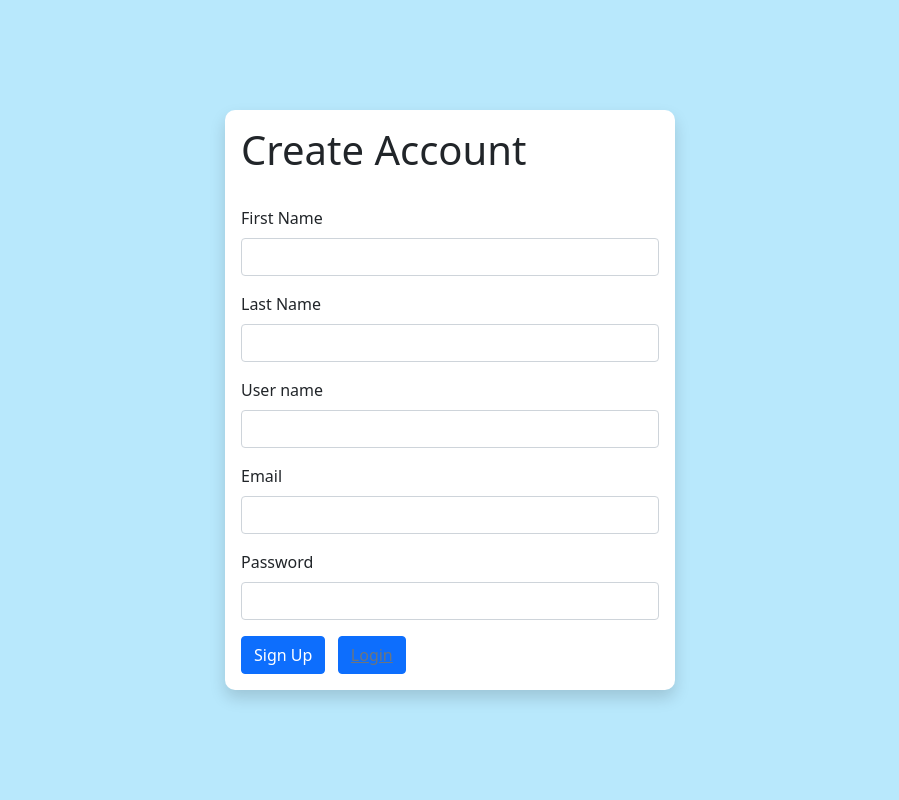
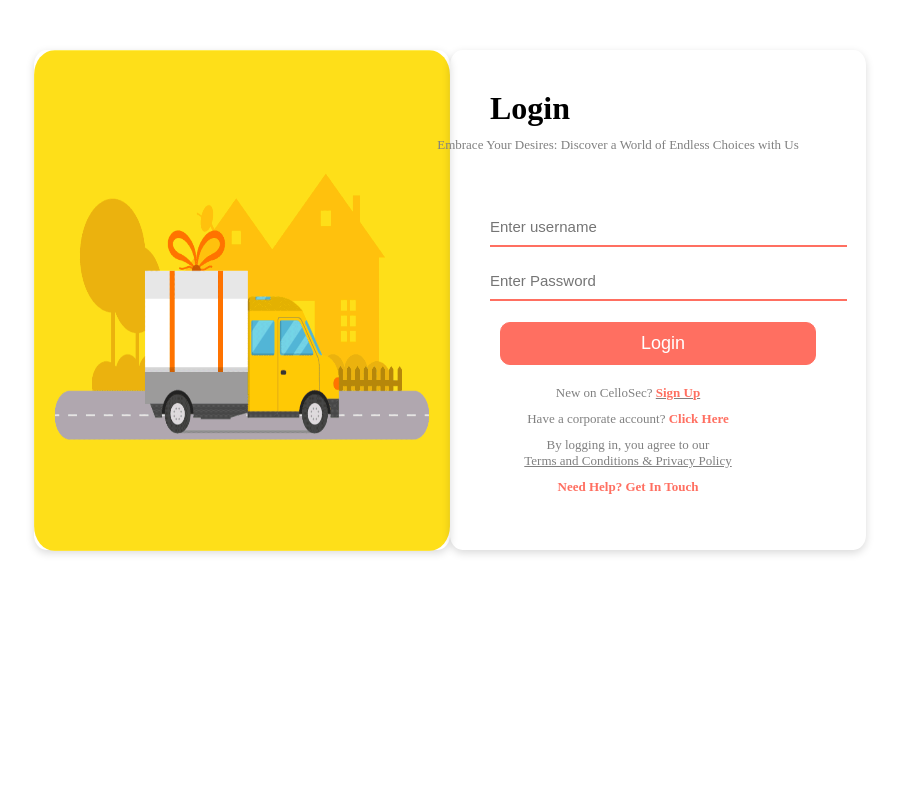
Before and after one commit to vuld0/CelloSec, a PHP site: page / in a window 1280 px wide. Shown: the whole page, without its empty margins (190-1089 px from the left). Run offline with PHP 8.4, Linux system fonts and the light colour scheme.

Commit message:
refactored and new login and signup layout has been added

```diff
--- /dev/null
+++ b/css/signup.css
@@ -0,0 +1,183 @@
+* {
+    padding: 0;
+    margin: 0;
+  }
+  #data {
+    display: flex;
+    height: 500px;
+    width: 65%;
+    margin: auto;
+    margin-top: 50px;
+  }
+  #Obj {
+    height: 500px;
+    width: 50%;
+    margin: auto;
+    border-radius: 3%;
+    box-shadow: rgba(0, 0, 0, 0.15) 0px 3px 8px;
+  }
+  #Obj h1 {
+    padding-top: 40px;
+    /* padding-left: 10%; */
+    font-style: arial;
+    margin-left: 40px;
+  }
+  #Obj p {
+    font-size: small;
+    margin-top: 10px;
+  }
+  #faf {
+    color: rgb(255, 111, 97);
+  }
+  button {
+    padding: 10px 130px 10px 140px;
+    margin-top: 5%;
+    margin-left: 50px;
+    font-size: large;
+    color: white;
+    background-color: rgb(255, 111, 97);
+    border-radius: 10px;
+    border: 1px solid rgb(255, 111, 97);
+  }
+  .input-cont {
+    margin-top: 40px;
+    padding-left: 20%;
+    padding-right: 30px;
+    color: grey;
+    font-size: 15px;
+    padding-left: 40px;
+  }
+  #line {
+    width: 80%;
+    border: 1px solid rgb(255, 111, 97);
+    margin: auto;
+    margin-bottom: 30px;
+  }
+  #Rj,
+  #Dk,
+  #AB,
+  #faf,
+  #AJ,
+  #Rj1 {
+    text-align: center;
+    color: grey;
+  }
+  #jaan {
+    margin-left: 60px;
+    color: grey;
+  }
+  br {
+    color: rgb(255, 111, 97);
+  }
+  #AJ b {
+    color: rgb(255, 111, 97);
+  }
+  #Dk b {
+    color: rgb(255, 111, 97);
+  }
+  #faf b {
+    color: rgb(255, 111, 97);
+  }
+  #first {
+    padding-left: 0%;
+    padding-top: 0%;
+    height: 501px;
+    width: 100%;
+    border-radius: 5%;
+  }
+  h3 {
+    margin-top: 40px;
+    text-align: center;
+    font-size: 25px;
+  }
+  #p1 {
+    text-align: center;
+    font-size: 20px;
+    line-height: 16px;
+    padding-top: 10px;
+    color: grey;
+  }
+  a {
+    color: gray;
+  }
+  #Aj1 {
+    padding-left: 45px;
+    color: grey;
+  }
+  #Rj {
+    padding-top: 10px;
+  }
+  #fact {
+    padding: 10px 158px 10px 0px;
+    outline: 0px;
+    font-size: 15px;
+    margin-bottom: 25px;
+  }
+
+  #user {
+    padding: 10px 45px 10px 0px;
+    outline: 0px;
+    border: 0px;
+    border-bottom: 2px solid rgb(255, 111, 97);
+    font-size: 15px;
+    width: 300px;
+    margin-top: -10px;
+  }
+  #password {
+    padding: 10px 158px 10px 0px;
+    outline: 0px;
+    border: 0px;
+    border-bottom: 2px solid rgb(255, 111, 97);
+    font-size: 15px;
+    margin-top: 15px;
+  }
+  #mobile {
+    padding: 10px 158px 10px 0px;
+    outline: 0px;
+    border: 0px;
+    border-bottom: 2px solid rgb(255, 111, 97);
+    font-size: 15px;
+    margin-top: 15px;
+  }
+  #AJ {
+    margin-left: -80px;
+  }
+  #Rj1 {
+    padding-top: 10px;
+  }
+  #line1 {
+    width: 80%;
+    border: 1px solid rgb(255, 111, 97);
+    margin-left: 40px;
+    margin-bottom: 30px;
+    margin-top: -10px;
+  }
+  #Dj {
+    padding-top: 20px;
+  }
+  #line3 {
+    width: 96%;
+    border: 1px solid rgb(255, 111, 97);
+    margin-left: 0px;
+    margin-bottom: 4px;
+    margin-top: 0px;
+  }
+
+  #orange {
+    color: rgb(255, 111, 97);
+  }
+
+  #last {
+    display: block;
+    margin-right: 60px;
+  }
+
+  /* #mobile {
+    padding: 10px 158px 10px 0px;
+    outline: 0px;
+    border: 0px;
+    border-bottom: 2px solid rgb(255, 111, 97);
+    font-size: 15px;
+    margin-bottom: 20px;
+    margin-top: -23px;
+  } */
--- a/index.php
+++ b/index.php
@@ -1,76 +1,74 @@
 <!DOCTYPE html>
-<html>
+<html lang="en">
   <head>
-	<meta charset="utf-8">
-	<meta name="viewport" content="width=device-width, initial-scale=1">
-	<title>Sign Up</title>
-	<link href="https://cdn.jsdelivr.net/npm/bootstrap@5.1.3/dist/css/bootstrap.min.css" rel="stylesheet" integrity="sha384-1BmE4kWBq78iYhFldvKuhfTAU6auU8tT94WrHftjDbrCEXSU1oBoqyl2QvZ6jIW3" crossorigin="anonymous">
-	<link rel="stylesheet" type="text/css" href="css/styles.css">
+    <meta charset="UTF-8" />
+    <meta http-equiv="X-UA-Compatible" content="IE=edge" />
+    <meta name="viewport" content="width=device-width, initial-scale=1.0" />
+    <title>CelloSec</title>
+    <link rel="stylesheet" href="css/signup.css" />
+
   </head>
   <body>
-    <div class="d-flex justify-content-center align-items-center vh-100" style= "background-color: #B8E8FC; ">
+  <form action="php/login.php" method="post"
+    <div id="data">
+      <div id="Obj">
+        <img id="first" src="images/Micro Animations.gif" alt="" />
+        <!-- <h3>Make Health Care Simpler</h3> -->
+        <!-- <p id="p1">Get medicine information,order medicines book lab <br> tests & consult doctors online from the comfort <br>of your home.</p> -->
+      </div>
+      <div id="Obj">
+        <h1>Login</h1>
+        <p id="AJ">
+        Embrace Your Desires: Discover a World of Endless Choices with Us
+        </p>
+        <!-- <input id = "Barsu" placeholder="Enter Email Id or Phone Number"> -->
+        <div class="input-cont">
+          <!-- <input type="text"> -->
+          <input
+            id="mobile"
+            type="text"
+            name="uname"
+            placeholder="Enter username"
+            value="<?php echo (isset($_GET['uname']))?$_GET['uname']:"" ?>"
+          />
 
-    	<form class="shadow w-450 p-3"
-    	      action="php/signup.php"
-    	      method="post" style= "background-color: white; border-radius: 10px;">
-
-    		<h4 class="display-4  fs-1">Create Account</h4><br>
-    		<?php if(isset($_GET['error'])){ ?>
-    		<div class="alert alert-danger" role="alert">
-			  <?php echo $_GET['error']; ?>
-			</div>
-		    <?php } ?>
-
-		    <?php if(isset($_GET['success'])){ ?>
-    		<div class="alert alert-success" role="alert">
-			  <?php echo $_GET['success']; ?>
-			</div>
-		    <?php } ?>
-		  <div class="mb-3">
-		    <label class="form-label">First Name</label>
-		    <input type="text"
-		           class="form-control"
-		           name="fname"
-		           value="<?php echo (isset($_GET['fname']))?$_GET['fname']:"" ?>">
+          <input id="password" type="password" placeholder="Enter Password" name="pass" />
         </div>
 
-          <div class="mb-3">
-		    <label class="form-label">Last Name</label>
-		    <input type="text"
-		           class="form-control"
-		           name="lname"
-		           value="<?php echo (isset($_GET['lname']))?$_GET['lname']:"" ?>">
+        <button type="submit">Login</button>
+        <div id="last">
+          <p id="Rj1">
+            New on CelloSec?
+            <b
+              ><a href="signup.php"><span id="orange">Sign Up</span></a></b
+            >
+          </p>
+          <p id="Dk">Have a corporate account? <b>Click Here</b></p>
+          <p id="AB">
+            By logging in, you agree to our <br />
+            <a href="">Terms and Conditions & Privacy Policy</a>
+          </p>
+          <p id="faf"><b>Need Help? Get In Touch</b></p>
         </div>
-
-		  <div class="mb-3">
-		    <label class="form-label">User name</label>
-		    <input type="text"
-		           class="form-control"
-		           name="uname"
-		           value="<?php echo (isset($_GET['uname']))?$_GET['uname']:"" ?>">
-		  </div>
-
-          <div class="mb-3">
-		    <label class="form-label">Email</label>
-		    <input type="text"
-		           class="form-control"
-		           name="email"
-		           value="<?php echo (isset($_GET['email']))?$_GET['email']:"" ?>">
-		  </div>
-
-		  <div class="mb-3">
-		    <label class="form-label">Password</label>
-		    <input type="password"
-		           class="form-control"
-		           name="pass">
-		  </div>
-		  <div style= "display: flex;">
-		    <button type="submit" class="btn btn-primary">Sign Up</button> &nbsp &nbsp
-            <div>
-                <button type="submit" class="btn btn-primary"><a href="login.php" class="link-secondary">Login</a></button>
       </div>
     </div>
 </form>
-    </div>
   </body>
 </html>
+<script>
+  var signupDetails = JSON.parse(localStorage.getItem("signupDetails"));
+  console.log(signupDetails);
+  var btn = document.querySelector("button");
+  btn.addEventListener("click", loginFunction);
+  function loginFunction() {
+    var mobile = document.querySelector("#mobile").value;
+    var password = document.querySelector("#password").value;
+    console.log(mobile, password);
+    if (mobile == signupDetails.mobile && password == signupDetails.password) {
+      console.log("correct");
+      window.location.href = "./..//Rohit/index.html";
+    } else {
+      window.alert("Email or Password Incorrect");
+    }
+  }
+</script>
--- a/logout.php
+++ b/logout.php
@@ -4,5 +4,5 @@ session_start();
 session_unset();
 session_destroy();
 
-header("Location: login.php");
+header("Location: index.php");
 exit;
```
Also changed, not shown: home.php (+4 -4 lines), login.php (deleted, +0 -44 lines), php/login.php (+7 -6 lines), php/signup.php (+11 -33 lines), signup.php (added, +80 -0 lines), README.MD, images/Micro Animations.gif (added), images/ecommerce-logo.png (added), 1 other file. Lines whose indentation alone changed are shown as unchanged.
